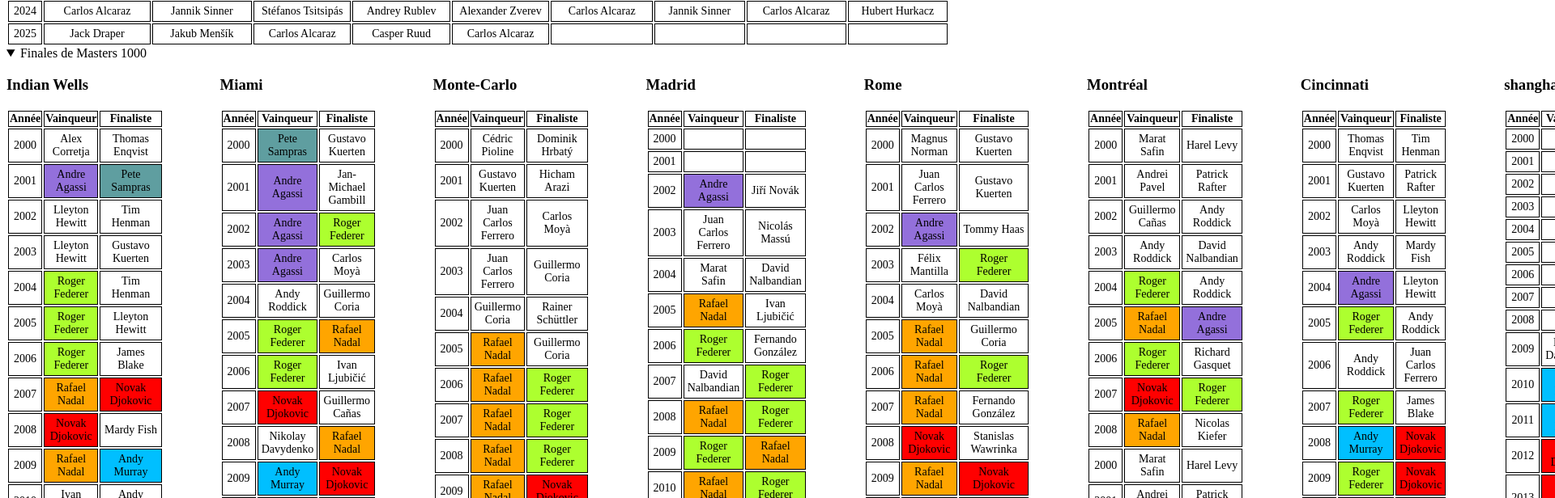
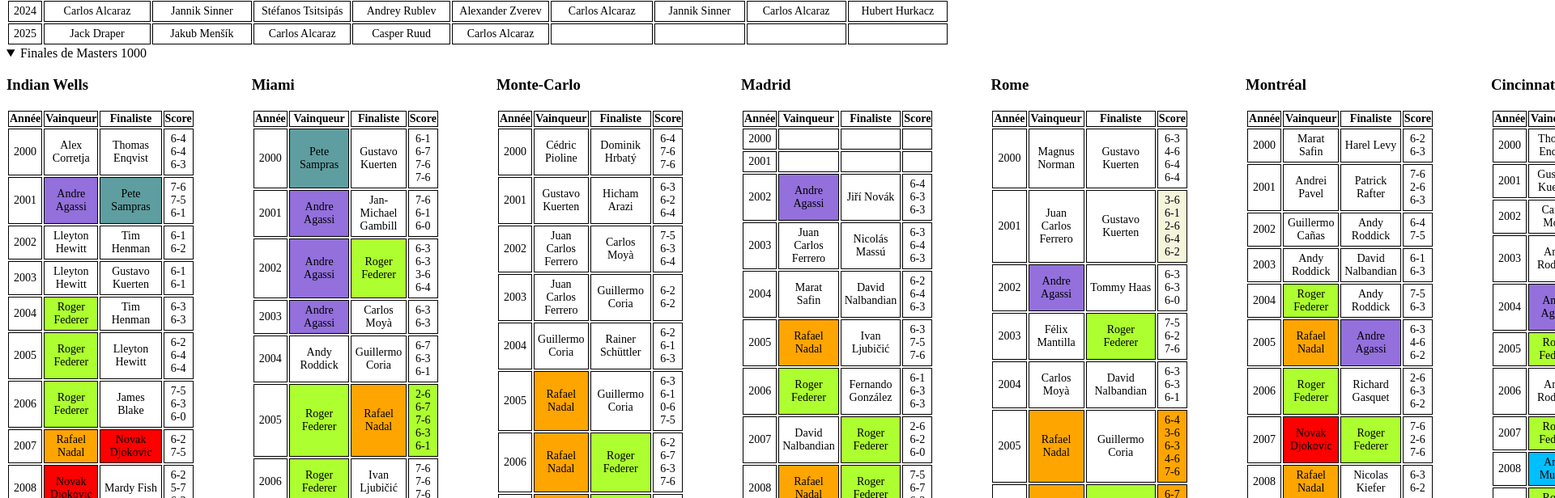
Before and after one commit to guillaumebarranco/tennis_winners, an Angular app: page /masters in a window 1280 px wide. Shown: the part 860-1476 px from the top of the page at 81% size, 1920 px wide, since content can reach past the window. Built offline with nearby package versions, Linux system fonts and the light colour scheme.

Commit message:
refacto with cursor, ok vibe coding is amazing

```diff
--- a/src/app/components/tournament/tournament.component.html
+++ b/src/app/components/tournament/tournament.component.html
@@ -5,6 +5,7 @@
     <th>Année</th>
     <th>Vainqueur</th>
     <th>Finaliste</th>
+    <th>Score</th>
   </thead>
 
   <tbody>
@@ -12,8 +13,9 @@
       @if(!onlyFrom2000() || (onlyFrom2000() && tournamentFinal.year >= 2000)) {
         <tr>
           <td>{{tournamentFinal.year}}</td>
-          <td class="winner" [style.background-color]="getCaseBackgroundColor(tournamentFinal.winner)" [style.color]="getCaseColor(tournamentFinal.winner)">{{tournamentFinal.winner}}</td>
-          <td [style.background-color]="getCaseBackgroundColor(tournamentFinal.finalist)" [style.color]="getCaseColor(tournamentFinal.finalist)">{{tournamentFinal.finalist}}</td>
+          <td class="winner" [style.background-color]="getPlayerBackgroundColor(tournamentFinal.winner)">{{tournamentFinal.winner}}</td>
+          <td [style.background-color]="getPlayerBackgroundColor(tournamentFinal.finalist)">{{tournamentFinal.finalist}}</td>
+          <td [style.background-color]="getPlayerBackgroundColor(tournamentFinal.winner, true, tournamentFinal.score)">{{tournamentFinal.score.join(' ')}}</td>
         </tr>
       }
     }
--- a/src/app/components/tournament/tournament.component.ts
+++ b/src/app/components/tournament/tournament.component.ts
@@ -1,6 +1,6 @@
 import { Component, input } from '@angular/core';
 import { TournamentFinal } from '../../models/slam-final';
-
+import { getPlayerBackgroundColor, isFiveSetsMatch } from '../../utils/tournament.utils';
 
 @Component({
   selector: 'app-tournament',
@@ -12,49 +12,5 @@ export class TournamentComponent {
   public tournamentFinals = input.required<TournamentFinal[]>();
   public onlyFrom2000 = input<boolean>(true);
 
-  public getCaseBackgroundColor(character: string | undefined): string {
-    if(!character) {
-      return 'transparent';
-    }
-
-    if(character.includes('Federer')) {
-      return 'greenyellow';
-    } else if(character.includes('Nadal')) {
-      return 'orange';
-    } else if(character.includes('Djokovic')) {
-      return 'red';
-    } else if(character.includes('Murray')) {
-      return 'deepskyblue';
-    } else if(character.includes('Björn')) {
-      return 'yellow';
-    } else if(character.includes('Sampras')) {
-      return 'cadetblue';
-    } else if(character.includes('Agassi')) {
-      return 'mediumpurple';
-    } else if(character.includes('Lendl')) {
-      return 'lightskyblue';
-    } else if(character.includes('Connors')) {
-      return 'antiquewhite';
-    } else if(character.includes('McEnroe')) {
-      return 'lightgray';
-    }  else if(character.includes('Wilander')) {
-      return 'pink';
-    } else {
-      return 'transparent';
-    }
-  }
-
-  public getCaseColor(character: string): string {
-    if(character.includes('Federer')) {
-      return 'black';
-    } else if(character.includes('Nadal')) {
-      return 'black';
-    } else if(character.includes('Djokovic')) {
-      return 'black';
-    } else if(character.includes('Murray')) {
-      return 'black';
-    } else {
-      return 'black';
-    }
-  }
+  public getPlayerBackgroundColor = getPlayerBackgroundColor;
 }
--- a/src/app/components/tournaments-mix/tournaments-mix.component.html
+++ b/src/app/components/tournaments-mix/tournaments-mix.component.html
@@ -16,7 +16,7 @@
           <td>{{tournamentsByYear.year}}</td>
 
           @for(final of tournamentsByYear.finals; track $index) {
-            <td class="winner" [style.background-color]="getCaseBackgroundColor(final.winner)" [style.color]="getCaseColor(final.winner)">{{final.winner}}</td>
+            <td class="winner" [style.background-color]="getPlayerBackgroundColor(final.winner)">{{final.winner}}</td>
           }
         </tr>
       }
--- a/src/app/components/tournaments-mix/tournaments-mix.component.ts
+++ b/src/app/components/tournaments-mix/tournaments-mix.component.ts
@@ -1,7 +1,7 @@
 import { Component, computed, input } from '@angular/core';
 import { tennisYears } from '../../data/years';
 import { TournamentFinal } from '../../models/slam-final';
-
+import { getPlayerBackgroundColor } from '../../utils/tournament.utils';
 
 @Component({
   selector: 'app-tournaments-mix',
@@ -32,54 +32,5 @@ export class TournamentsMixComponent {
     return data;
   })
 
-
-  public getCaseBackgroundColor(character: string | undefined): string {
-    if(!character) {
-      return 'transparent';
-    }
-
-    if(character.includes('Federer')) {
-      return 'greenyellow';
-    } else if(character.includes('Nadal')) {
-      return 'orange';
-    } else if(character.includes('Djokovic')) {
-      return 'red';
-    } else if(character.includes('Murray')) {
-      return 'deepskyblue';
-    } else if(character.includes('Björn')) {
-      return 'yellow';
-    } else if(character.includes('Sampras')) {
-      return 'cadetblue';
-    } else if(character.includes('Agassi')) {
-      return 'mediumpurple';
-    } else if(character.includes('Lendl')) {
-      return 'lightskyblue';
-    } else if(character.includes('Connors')) {
-      return 'antiquewhite';
-    } else if(character.includes('McEnroe')) {
-      return 'lightgray';
-    }  else if(character.includes('Wilander')) {
-      return 'pink';
-    } else {
-      return 'transparent';
-    }
-  }
-
-  public getCaseColor(character: string | undefined): string {
-    if(!character) {
-      return 'black';
-    }
-
-    if(character.includes('Federer')) {
-      return 'black';
-    } else if(character.includes('Nadal')) {
-      return 'black';
-    } else if(character.includes('Djokovic')) {
-      return 'black';
-    } else if(character.includes('Murray')) {
-      return 'black';
-    } else {
-      return 'black';
-    }
-  }
+  public getPlayerBackgroundColor = getPlayerBackgroundColor;
 }
--- a/src/app/data/slams/australian_open.ts
+++ b/src/app/data/slams/australian_open.ts
@@ -17,7 +17,7 @@ export const australianOpenWinners = [
   {year: 1983, winner: 'Mats Wilander', finalist: 'Ivan Lendl', score: ['6-1', '6-4', '6-4']},
   {year: 1984, winner: 'Mats Wilander', finalist: 'Kevin Curren', score: ['6-7', '6-4', '7-6', '6-2']},
   {year: 1985, winner: 'Stefan Edberg', finalist: 'Mats Wilander', score: ['6-4', '6-3', '6-3']},
-  {year: 1986, winner: 'No final', finalist: 'No final', score: ['', '', '']},
+  {year: 1986, winner: '', finalist: '', score: ['', '', '']},
   {year: 1987, winner: 'Stefan Edberg', finalist: 'Pat Cash', score: ['6-3', '6-4', '3-6', '5-7', '6-3']},
   {year: 1988, winner: 'Mats Wilander', finalist: 'Pat Cash', score: ['6-3', '6-7', '3-6', '6-1', '8-6']},
   {year: 1989, winner: 'Ivan Lendl', finalist: 'Miloslav Mečíř', score: ['6-2', '6-2', '6-2']},
--- a/src/app/models/slam-final.ts
+++ b/src/app/models/slam-final.ts
@@ -2,4 +2,5 @@ export interface TournamentFinal {
   winner: string;
   finalist: string;
   year: number;
+  score: string[];
 }
--- /dev/null
+++ b/src/app/utils/tournament.utils.ts
@@ -0,0 +1,42 @@
+export const isFiveSetsMatch = (score: string[]): boolean => {
+  return score.length === 5;
+};
+
+export const getPlayerBackgroundColor = (player: string | undefined, isScore: boolean = false, score?: string[]): string => {
+  if (!player) {
+    return 'transparent';
+  }
+
+  // Si c'est un score et que ce n'est pas un match en 5 sets, on retourne transparent
+  if (isScore && (!score || !isFiveSetsMatch(score))) {
+    return 'transparent';
+  }
+
+  if (player.includes('Federer')) {
+    return 'greenyellow';
+  } else if (player.includes('Nadal')) {
+    return 'orange';
+  } else if (player.includes('Djokovic')) {
+    return 'red';
+  } else if (player.includes('Murray')) {
+    return 'deepskyblue';
+  } else if (player.includes('Björn')) {
+    return 'yellow';
+  } else if (player.includes('Sampras')) {
+    return 'cadetblue';
+  } else if (player.includes('Agassi')) {
+    return 'mediumpurple';
+  } else if (player.includes('Lendl')) {
+    return 'lightskyblue';
+  } else if (player.includes('Connors')) {
+    return 'antiquewhite';
+  } else if (player.includes('McEnroe')) {
+    return 'lightgray';
+  } else if (player.includes('Wilander')) {
+    return 'pink';
+  } else if (isScore) {
+    return 'beige';
+  } else {
+    return 'transparent';
+  }
+};
```
